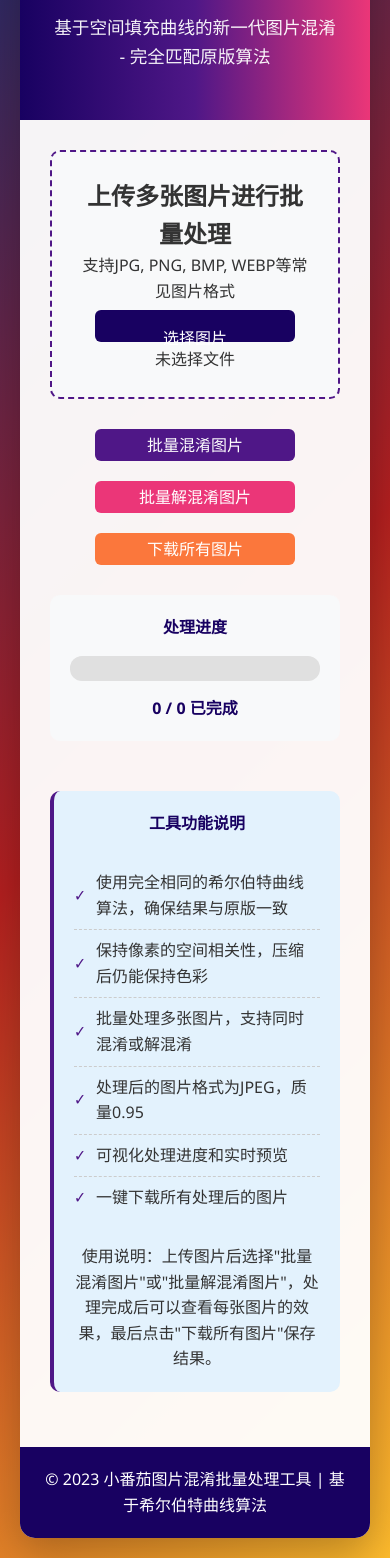
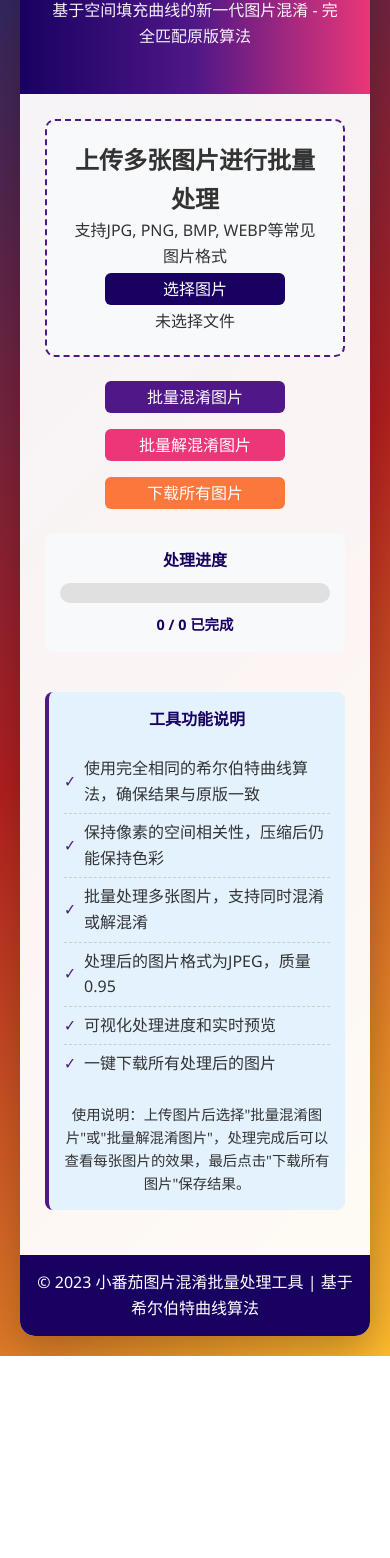
Before and after one commit to weizili25830/piliangxiaofanqie, a plain HTML site: page index.html in a window 390 px wide. Shown: the part 154-1712 px from the top of the page. After the commit the page ends 1510 px from the top, so only its background shows below. Drawn offline with Linux system fonts and the light colour scheme.

Commit message:
Update index.html

```diff
--- a/index.html
+++ b/index.html
@@ -32,35 +32,35 @@
         header {
             background: linear-gradient(90deg, #180161, #4f1787, #eb3678);
             color: white;
-            padding: 30px;
+            padding: 25px;
             text-align: center;
         }
 
         h1 {
-            font-size: 2.5rem;
+            font-size: 2.2rem;
             margin-bottom: 15px;
         }
 
         .description {
-            font-size: 1.1rem;
+            font-size: 1rem;
             margin-bottom: 20px;
             color: rgba(255, 255, 255, 0.95);
-            max-width: 800px;
+            max-width: 600px;
             margin-left: auto;
             margin-right: auto;
         }
 
         .main-content {
-            padding: 30px;
+            padding: 25px;
         }
 
         .upload-section {
             background: #f8f9fa;
-            padding: 25px;
+            padding: 20px;
             border-radius: 10px;
             border: 2px dashed #4f1787;
             text-align: center;
-            margin-bottom: 25px;
+            margin-bottom: 20px;
         }
 
         .file-input {
@@ -85,7 +85,6 @@
         .upload-btn {
             background: #180161;
             color: #fff;
-            padding: 12px 25px;
         }
 
         .encrypt-btn {
@@ -105,35 +104,35 @@
 
         .process-buttons {
             text-align: center;
-            margin: 25px 0;
+            margin: 20px 0;
         }
 
         .progress-container {
             background: #f8f9fa;
-            padding: 20px;
-            border-radius: 10px;
-            margin: 20px 0;
+            padding: 15px;
+            border-radius: 8px;
+            margin: 15px 0;
         }
 
         .progress-title {
             font-weight: bold;
-            margin-bottom: 15px;
+            margin-bottom: 10px;
             color: #180161;
             text-align: center;
         }
 
         .progress-bar {
-            height: 25px;
+            height: 20px;
             background: #e0e0e0;
-            border-radius: 12px;
+            border-radius: 10px;
             overflow: hidden;
-            margin: 15px 0;
+            margin: 10px 0;
         }
 
         .progress-fill {
             height: 100%;
             background: linear-gradient(90deg, #4f1787, #eb3678);
-            border-radius: 12px;
+            border-radius: 10px;
             width: 0%;
             transition: width 0.3s ease;
         }
@@ -142,29 +141,30 @@
             text-align: center;
             font-weight: bold;
             color: #180161;
+            font-size: 0.9rem;
         }
 
         .image-grid {
             display: grid;
-            grid-template-columns: repeat(auto-fill, minmax(200px, 1fr));
-            gap: 15px;
-            margin: 25px 0;
+            grid-template-columns: repeat(auto-fill, minmax(180px, 1fr));
+            gap: 12px;
+            margin: 20px 0;
         }
 
         .image-item {
             background: #f8f9fa;
-            padding: 15px;
+            padding: 12px;
             border-radius: 8px;
             text-align: center;
-            box-shadow: 0 3px 10px rgba(0,0,0,0.1);
+            box-shadow: 0 2px 8px rgba(0,0,0,0.1);
         }
 
         .image-preview {
             width: 100%;
-            height: 120px;
+            height: 100px;
             object-fit: contain;
             border-radius: 6px;
-            margin-bottom: 10px;
+            margin-bottom: 8px;
             background: #ddd;
         }
 
@@ -175,36 +175,36 @@
             overflow: hidden;
             text-overflow: ellipsis;
             margin-bottom: 5px;
-            font-size: 0.9rem;
+            font-size: 0.8rem;
         }
 
         .image-status {
-            font-size: 0.8rem;
+            font-size: 0.75rem;
             color: #666;
         }
 
         .info-box {
             background: #e3f2fd;
-            padding: 20px;
-            border-radius: 10px;
+            padding: 15px;
+            border-radius: 8px;
             border-left: 4px solid #4f1787;
-            margin-top: 25px;
+            margin-top: 20px;
         }
 
         .info-title {
             font-weight: bold;
-            margin-bottom: 15px;
+            margin-bottom: 10px;
             color: #180161;
             text-align: center;
         }
 
         .info-list {
             list-style-type: none;
-            padding: 10px 0;
+            padding: 8px 0;
         }
 
         .info-list li {
-            padding: 8px 0;
+            padding: 6px 0;
             border-bottom: 1px dashed #ccc;
             display: flex;
             align-items: center;
@@ -218,32 +218,36 @@
             content: '✓';
             color: #4f1787;
             font-weight: bold;
-            margin-right: 10px;
+            margin-right: 8px;
         }
 
         footer {
             text-align: center;
-            padding: 20px;
+            padding: 15px;
             background: #180161;
             color: white;
-            margin-top: 25px;
+            margin-top: 20px;
         }
 
         @media (max-width: 768px) {
             .process-buttons {
                 display: flex;
                 flex-direction: column;
-                gap: 10px;
+                gap: 8px;
                 align-items: center;
             }
 
             .normal_button {
-                margin: 5px 0;
-                width: 200px;
+                margin: 4px 0;
+                width: 180px;
             }
 
             h1 {
-                font-size: 2rem;
+                font-size: 1.8rem;
+            }
+
+            .image-grid {
+                grid-template-columns: repeat(auto-fill, minmax(150px, 1fr));
             }
         }
     </style>
@@ -294,7 +298,7 @@
                     <li>可视化处理进度和实时预览</li>
                     <li>一键下载所有处理后的图片</li>
                 </ul>
-                <p style="text-align: center; margin-top: 15px;">使用说明：上传图片后选择"批量混淆图片"或"批量解混淆图片"，处理完成后可以查看每张图片的效果，最后点击"下载所有图片"保存结果。</p>
+                <p style="text-align: center; margin-top: 12px; font-size: 0.9rem;">使用说明：上传图片后选择"批量混淆图片"或"批量解混淆图片"，处理完成后可以查看每张图片的效果，最后点击"下载所有图片"保存结果。</p>
             </div>
         </div>
 
```
